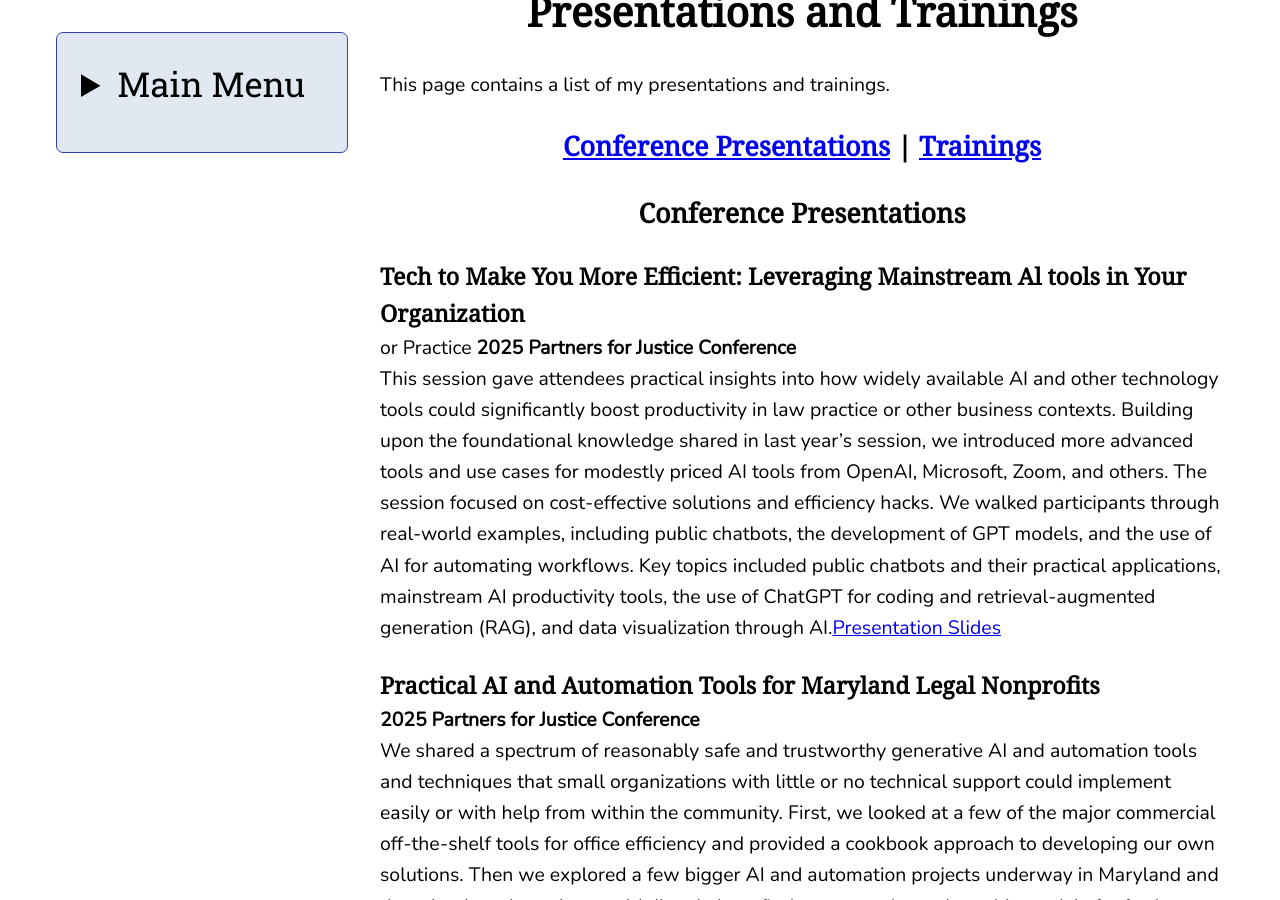
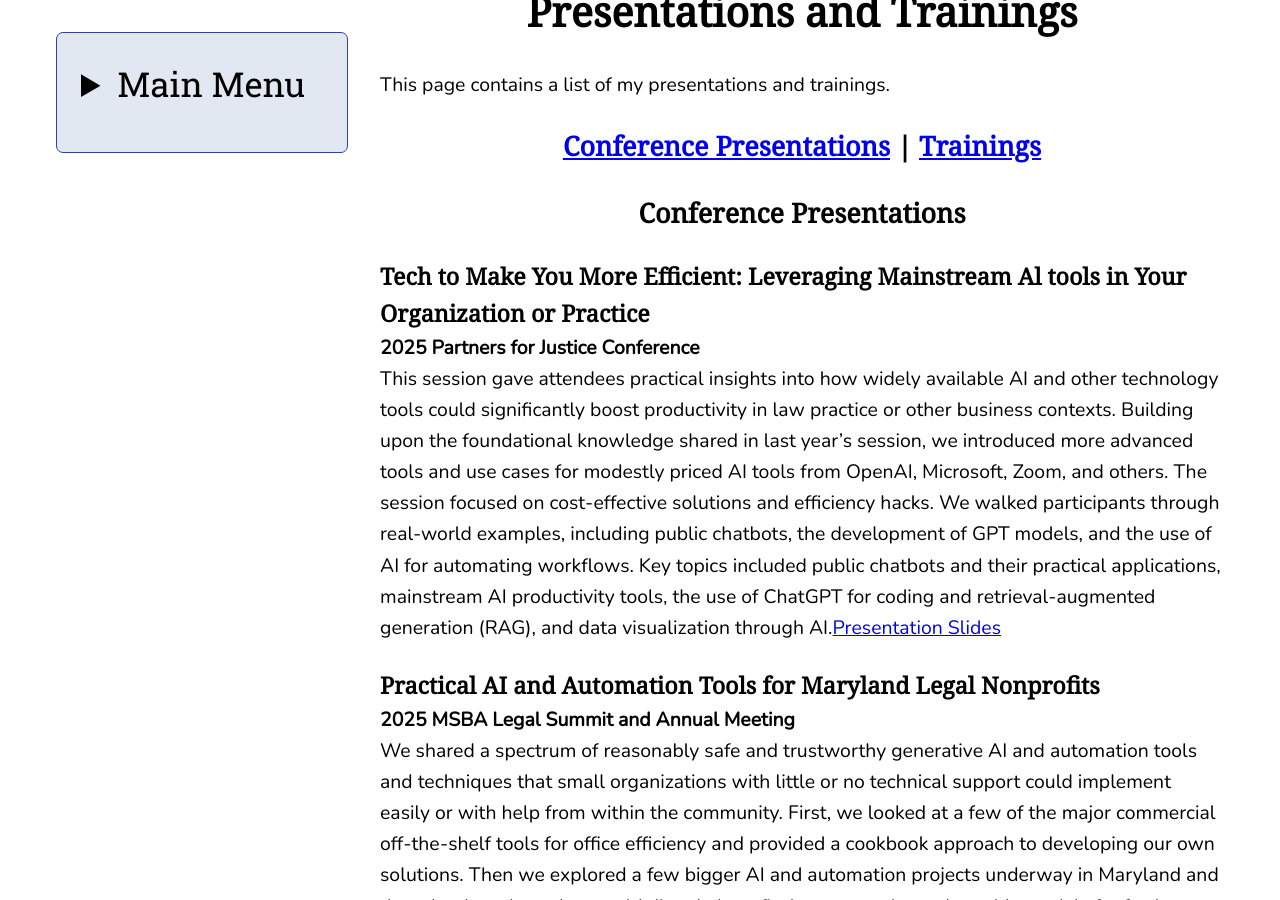
Before and after one commit to lelandsampson/Leland-Sampson-Website, a Jekyll site: the page built from presentations.md, in a window 1280 px wide and 900 px high, scrolled down 262 px. Built offline with Jekyll 4.4.1, drawn with Linux system fonts in a browser that asks for light colours.

Commit message:
Update presentations.md

```diff
--- a/presentations.md
+++ b/presentations.md
@@ -10,13 +10,12 @@ This page contains a list of my presentations and trainings.
 
 <h2 align="center"><a id="conference-presentations"></a>Conference Presentations</h2>
 
-### Tech to Make You More Efficient: Leveraging Mainstream Al tools in Your Organization
-or Practice
+### Tech to Make You More Efficient: Leveraging Mainstream Al tools in Your Organization or Practice
 **2025 Partners for Justice Conference**
 This session gave attendees practical insights into how widely available AI and other technology tools could significantly boost productivity in law practice or other business contexts. Building upon the foundational knowledge shared in last year's session, we introduced more advanced tools and use cases for modestly priced AI tools from OpenAI, Microsoft, Zoom, and others. The session focused on cost-effective solutions and efficiency hacks. We walked participants through real-world examples, including public chatbots, the development of GPT models, and the use of AI for automating workflows. Key topics included public chatbots and their practical applications, mainstream AI productivity tools, the use of ChatGPT for coding and retrieval-augmented generation (RAG), and data visualization through AI.[Presentation Slides](files/2025-msba-ai.pdf)
 
 ### Practical AI and Automation Tools for Maryland Legal Nonprofits
-**2025 Partners for Justice Conference**
+**2025 MSBA Legal Summit and Annual Meeting**
 We shared a spectrum of reasonably safe and trustworthy generative AI and automation tools and techniques that small organizations with little or no technical support could implement easily or with help from within the community. First, we looked at a few of the major commercial off-the-shelf tools for office efficiency and provided a cookbook approach to developing our own solutions. Then we explored a few bigger AI and automation projects underway in Maryland and thought about how they could directly benefit the community and provide models for further development. Finally, we looked at elements that went into an AI Use Policy and gave participants some insights on balancing usefulness and information safety.
 [Presentation Slides](files/2025-pfj-practical-ai.pdf)
 
```
